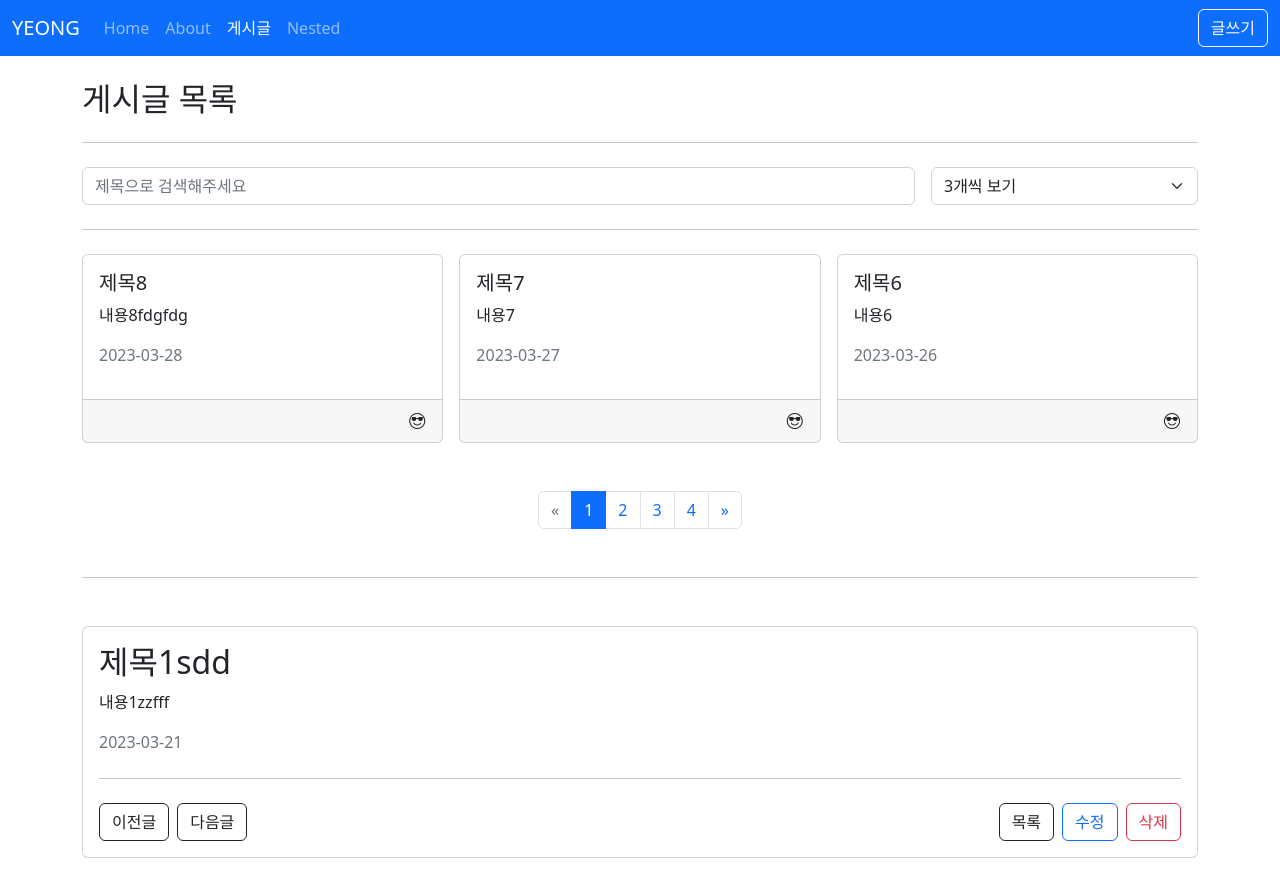
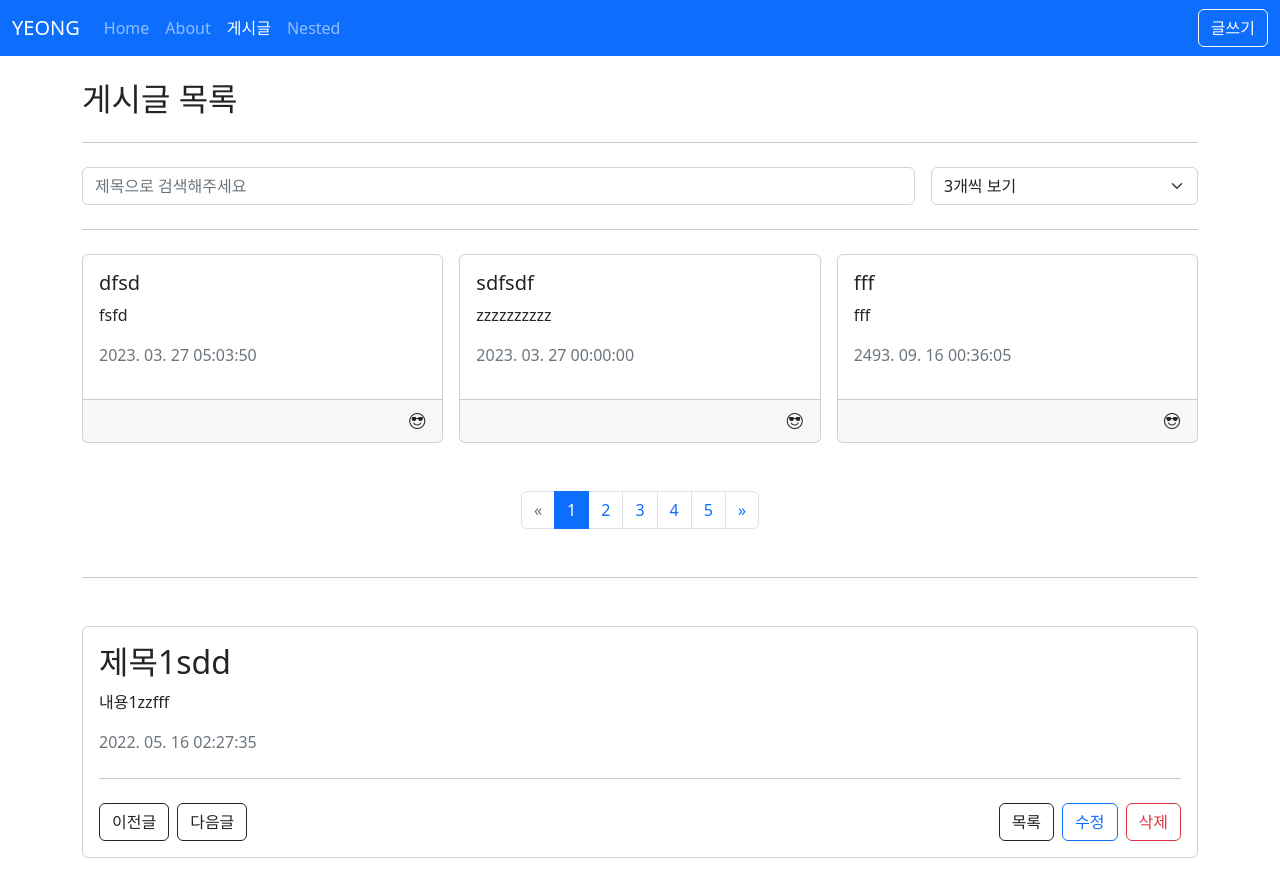
Before and after one commit to Icyeong/vue3-posts, a Vue app: page /posts in a window 1280 px wide. Built offline with nearby package versions, Linux system fonts and the light colour scheme; data requests are answered from the project's data file.

Commit message:
dayjs 플러그인 등록

```diff
--- a/db.json
+++ b/db.json
@@ -4,49 +4,49 @@
       "id": 1,
       "title": "제목1sdd",
       "content": "내용1zzfff",
-      "createdAt": "2023-03-21"
+      "createdAt": 1652668055115
     },
     {
       "id": 2,
       "title": "제목2",
       "content": "내용2",
-      "createdAt": "2023-03-22"
+      "createdAt": 1652668055115
     },
     {
       "id": 3,
       "title": "제목3",
       "content": "내용3",
-      "createdAt": "2023-03-23"
+      "createdAt": 1652668055115
     },
     {
       "id": 4,
       "title": "제목4",
       "content": "내용4",
-      "createdAt": "2023-03-24"
+      "createdAt": 1652668045115
     },
     {
       "id": 5,
       "title": "제목5",
       "content": "내용5",
-      "createdAt": "2023-03-25"
+      "createdAt": 1652668025115
     },
     {
       "id": 6,
       "title": "제목6",
       "content": "내용6",
-      "createdAt": "2023-03-26"
+      "createdAt": 1651668055115
     },
     {
       "id": 7,
       "title": "제목7",
       "content": "내용7",
-      "createdAt": "2023-03-27"
+      "createdAt": 1652668058115
     },
     {
       "id": 8,
       "title": "제목8",
       "content": "내용8fdgfdg",
-      "createdAt": "2023-03-28"
+      "createdAt": 1652668055315
     },
     {
       "title": null,
@@ -56,14 +56,26 @@
     {
       "title": "제목제목",
       "content": "내용내용",
-      "createdAt": "2023-03-24",
+      "createdAt": 1652668055115,
       "id": 10
     },
     {
       "title": "fff",
       "content": "fff",
-      "createdAt": "2023-03-24",
+      "createdAt": 16526680565115,
       "id": 11
+    },
+    {
+      "title": "sdfsdf",
+      "content": "zzzzzzzzzz",
+      "createdAt": "2023-03-27",
+      "id": 12
+    },
+    {
+      "title": "dfsd",
+      "content": "fsfd",
+      "createdAt": "2023-03-27T05:03:50.230Z",
+      "id": 13
     }
   ]
 }
--- a/package.json
+++ b/package.json
@@ -14,6 +14,7 @@
     "axios": "^1.3.4",
     "bootstrap": "^5.2.3",
     "bootstrap-icons": "^1.10.3",
+    "dayjs": "^1.11.7",
     "vue": "^3.2.47",
     "vue-router": "^4.1.6"
   },
--- a/src/components/posts/PostItem.vue
+++ b/src/components/posts/PostItem.vue
@@ -4,7 +4,7 @@
     <p class="card-text">
       {{ content }}
     </p>
-    <p class="text-muted">{{ createdAt }}</p>
+    <p class="text-muted">{{ createdDate }}</p>
     <template #footer>
       <div class="d-flex flex-row-reverse">
         <button class="btn p-0" @click.stop="$emit('modal')">
@@ -16,8 +16,9 @@
 </template>
 
 <script setup>
+import { computed, inject } from 'vue';
 import AppCard from '../app/AppCard.vue';
-defineProps({
+const props = defineProps({
   title: {
     type: String,
     required: true,
@@ -30,6 +31,10 @@
   },
 });
 defineEmits(['modal']);
+const dayjs = inject('dayjs');
+const createdDate = computed(() =>
+  dayjs(props.createdAt).format('YYYY. MM. DD HH:mm:ss'),
+);
 </script>
 
 <style lang="scss" scoped></style>
--- a/src/components/posts/PostModal.vue
+++ b/src/components/posts/PostModal.vue
@@ -7,7 +7,9 @@
         <div class="col-3 text-muted">내용</div>
         <div class="col-9">{{ content }}</div>
         <div class="col-3 text-muted">등록일</div>
-        <div class="col-9">{{ createdAt }}</div>
+        <div class="col-9">
+          {{ $dayjs(createdAt).format('YYYY. MM. DD HH:mm:ss') }}
+        </div>
       </div>
     </template>
     <template #actions>
--- a/src/main.js
+++ b/src/main.js
@@ -4,6 +4,7 @@
 import App from './App.vue';
 import router from './router';
 import globalDirectives from './plugins/global-directives';
+import dayjs from './plugins/dayjs';
 // import globalComponents from './plugins/global-components';
 // import focus from './directives/focus';
 
@@ -12,6 +13,7 @@
 // app.directive('focus', focus);
 app.use(router);
 app.use(globalDirectives);
+app.use(dayjs);
 app.mount('#app');
 import 'bootstrap/dist/js/bootstrap.js';
 
--- /dev/null
+++ b/src/plugins/dayjs.js
@@ -0,0 +1,8 @@
+import dayjs from 'dayjs';
+
+export default {
+  install(app) {
+    app.config.globalProperties.$dayjs = dayjs;
+    app.provide('dayjs', dayjs);
+  },
+};
--- a/src/views/posts/PostCreateView.vue
+++ b/src/views/posts/PostCreateView.vue
@@ -32,7 +32,8 @@
   try {
     createPost({
       ...form.value,
-      createdAt: new Date().toISOString().split('T')[0],
+      createdAt: new Date(),
+      // createdAt: new Date().toISOString().split('T')[0],
     });
     router.push({ name: 'PostList' });
   } catch (err) {
--- a/src/views/posts/PostDetailView.vue
+++ b/src/views/posts/PostDetailView.vue
@@ -2,7 +2,9 @@
   <div>
     <h2>{{ post.title }}</h2>
     <p>{{ post.content }}</p>
-    <p class="text-muted">{{ post.createdAt }}</p>
+    <p class="text-muted">
+      {{ $dayjs(post.createdAt).format('YYYY. MM. DD HH:mm:ss') }}
+    </p>
     <hr class="my-4" />
     <div class="row g-2">
       <div class="col-auto">
```
Also changed, not shown: .~db.json (deleted, +0 -69 lines), 1 other file (tests, documents, lock files or other folders).
